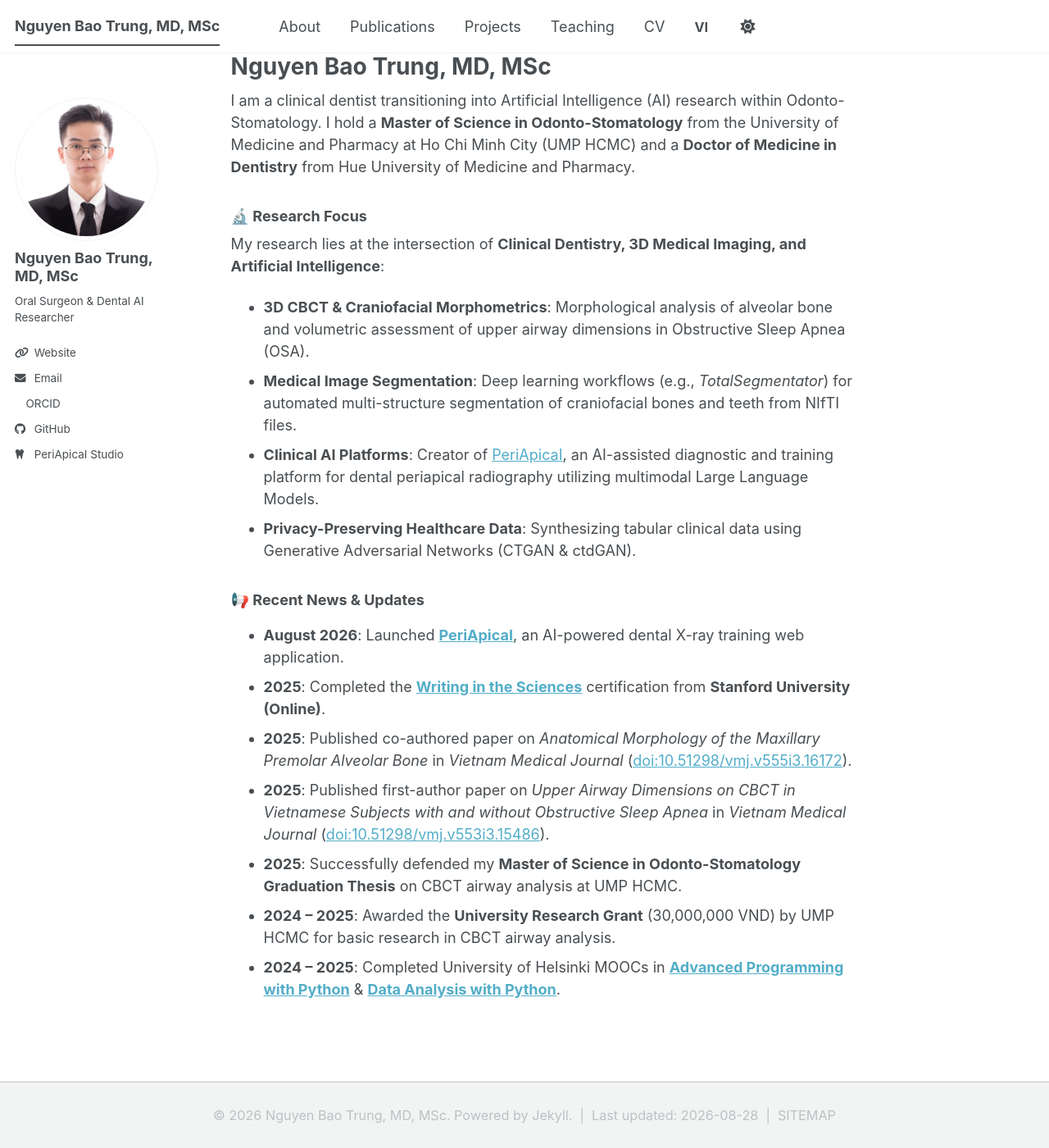
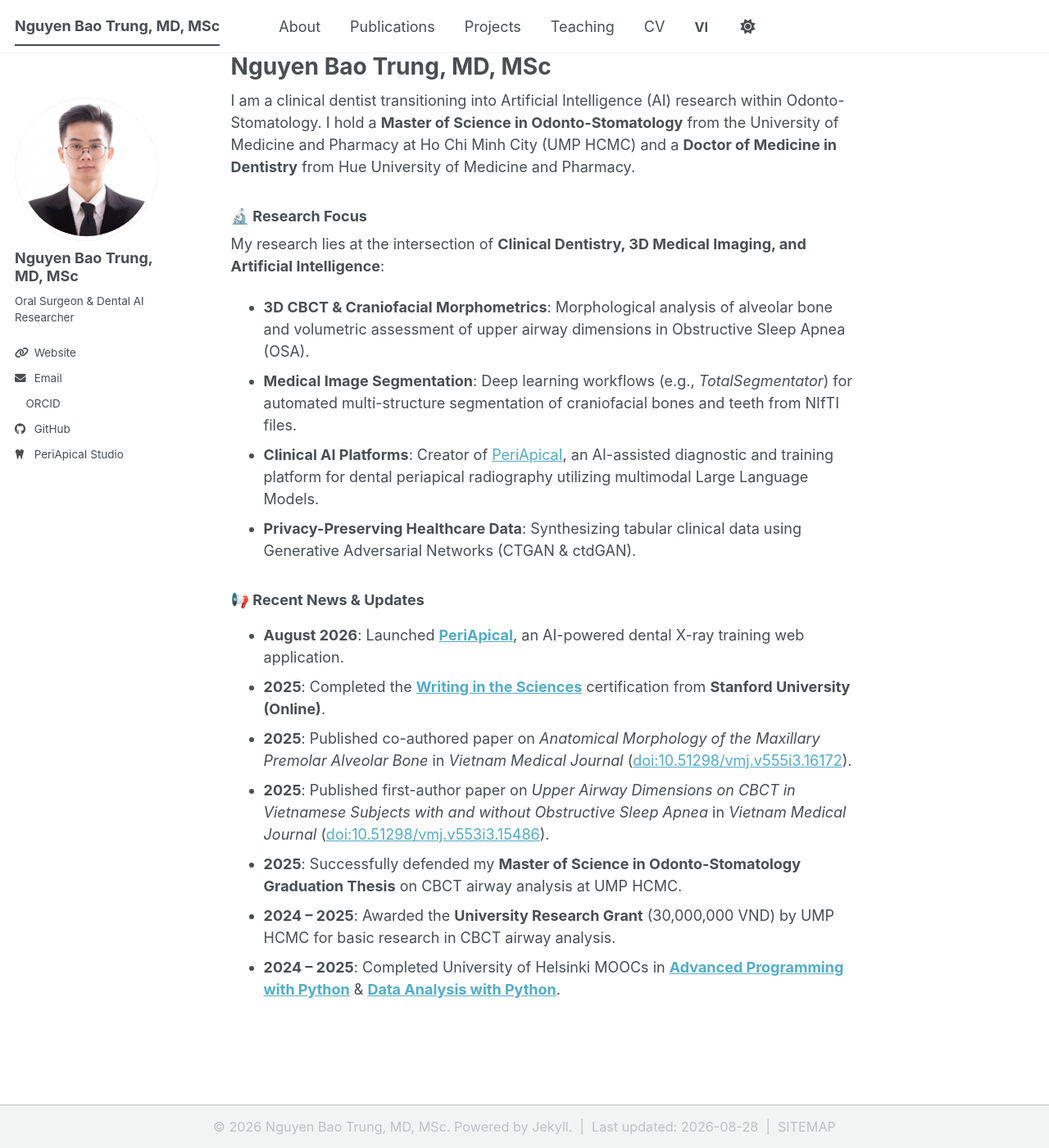
Before and after one commit to trungnb/trungnb.github.io, a Jekyll site: the page built from _pages/about.md, in a window 1280 px wide and 1400 px high, scrolled down 34 px. Shown: the whole window at 82% size. Built offline with Jekyll 4.4.1, drawn with Linux system fonts in a browser that asks for light colours; a style sheet for code colours, icons or effects is not loaded.

Commit message:
Reduce footer height and margins by 50%

```diff
--- a/_includes/footer.html
+++ b/_includes/footer.html
@@ -1,6 +1,6 @@
 {% include base_path %}
 
-<div class="page__footer-copyright" style="text-align: center; font-size: 0.9em; padding: 10px 0;">
+<div class="page__footer-copyright" style="text-align: center; font-size: 0.9em; padding: 5px 0;">
   &copy; {{ site.time | date: '%Y' }} {% if page.url contains '/vi/' %}ThS.Bs. Nguyễn Bảo Trung{% else %}{{ site.name | default: site.title }}{% endif %}. {{ site.data.ui-text[site.locale].powered_by | default: "Powered by" }} <a href="https://jekyllrb.com" rel="nofollow">Jekyll</a>. &nbsp;|&nbsp;
   {% if page.url contains '/vi/' %}Cập nhật lần cuối:{% else %}Last updated:{% endif %} {{ "now" | date: '%Y-%m-%d' }} &nbsp;|&nbsp;
   <a href="/sitemap/" style="text-transform: uppercase;">{{ site.data.ui-text[site.locale].site_map | default: "Sitemap" }}</a>
--- a/_sass/layout/_footer.scss
+++ b/_sass/layout/_footer.scss
@@ -10,7 +10,7 @@
   float: left;
   margin-left: 0;
   margin-right: 0;
-  margin-top: 3em;
+  margin-top: 1em;
   width: 100%;
   clear: both;
 
@@ -31,9 +31,9 @@
     @include clearfix;
     margin-left: auto;
     margin-right: auto;
-    margin-top: 1em;
+    margin-top: 0.5em;
     max-width: 100%;
-    padding: 0 1em 1em;
+    padding: 0 1em 0.5em;
 
     @include breakpoint($x-large) {
       max-width: $x-large;
```
